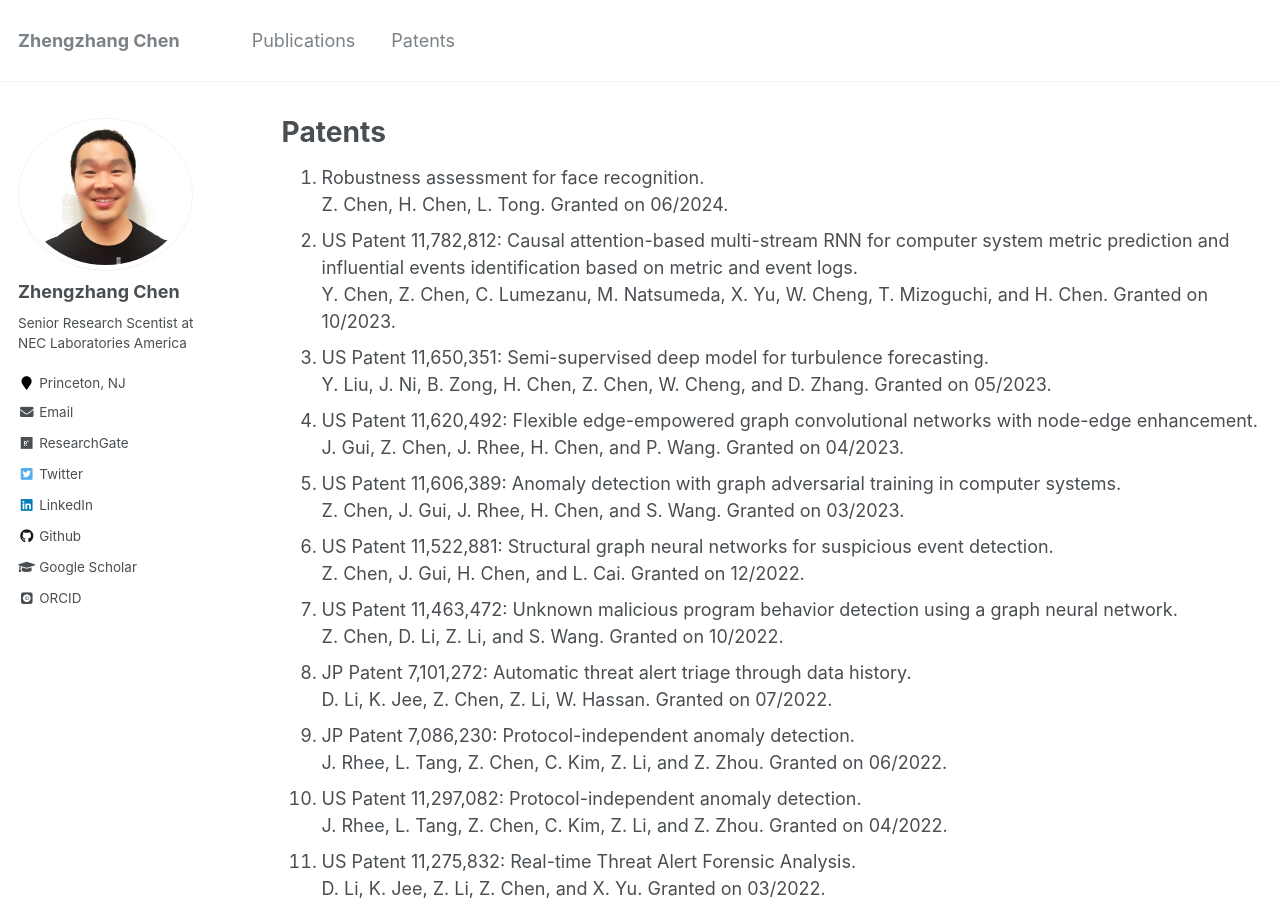
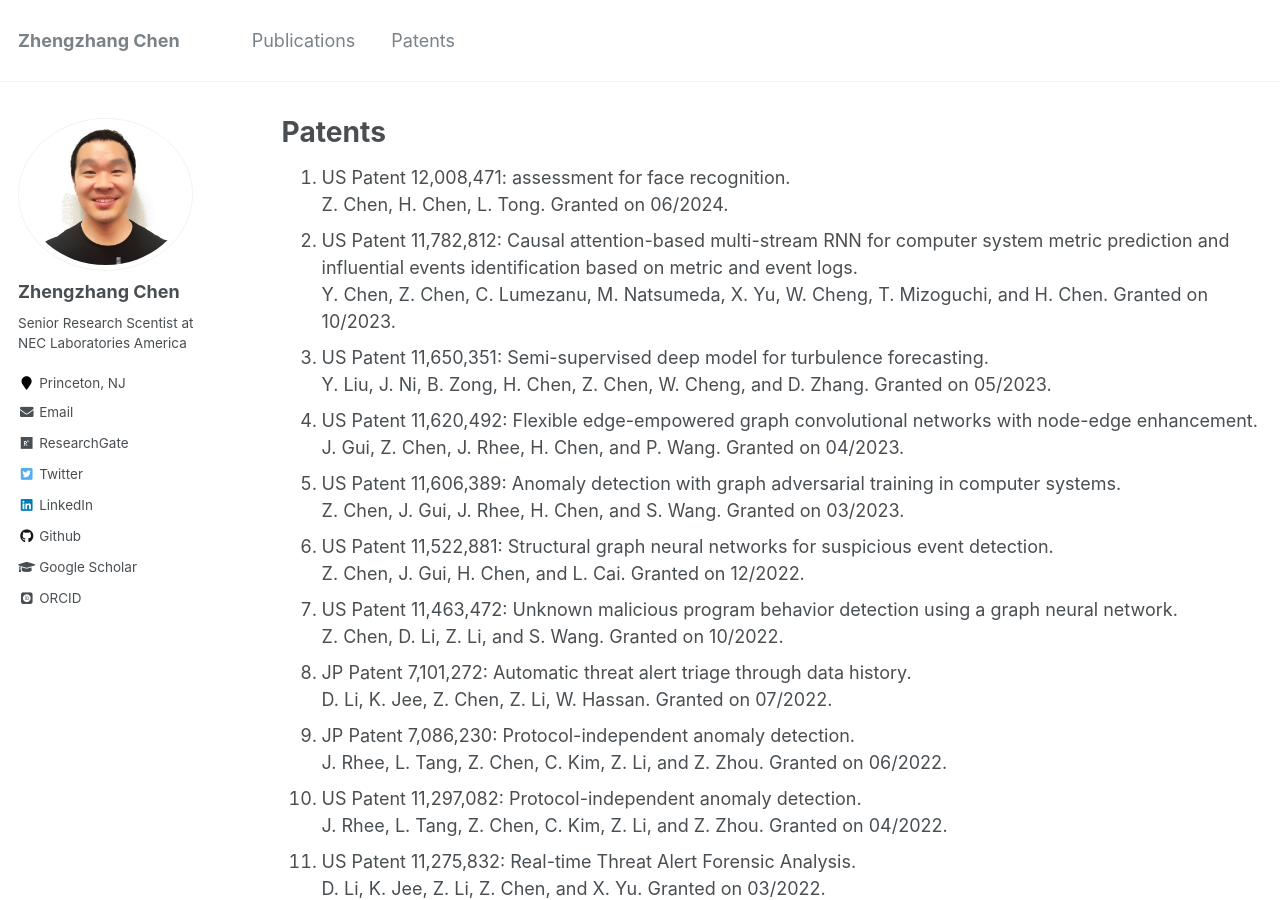
Before and after one commit to zhengzhangchen/zhengzhangchen.github.io, a Jekyll site: the page built from _pages/portfolio.md, in a window 1280 px wide and 900 px high. Built offline with Jekyll 4.4.1, drawn with Linux system fonts in a browser that asks for light colours; some web fonts are replaced.

Commit message:
Update portfolio.md

```diff
--- a/_pages/portfolio.md
+++ b/_pages/portfolio.md
@@ -5,7 +5,7 @@ permalink: /portfolio/
 author_profile: true
 ---
 
-1. Robustness assessment for face recognition. <br> Z. Chen, H. Chen, L. Tong. Granted on 06/2024.
+1. US Patent 12,008,471: assessment for face recognition. <br> Z. Chen, H. Chen, L. Tong. Granted on 06/2024.
 1. US Patent 11,782,812: Causal attention-based multi-stream RNN for computer system metric prediction and influential events identification based on metric and event logs. <br> Y. Chen, Z. Chen, C. Lumezanu, M. Natsumeda, X. Yu, W. Cheng, T. Mizoguchi, and H. Chen. Granted on 10/2023.
 1. US Patent 11,650,351: Semi-supervised deep model for turbulence forecasting. <br> Y. Liu, J. Ni, B. Zong, H. Chen, Z. Chen, W. Cheng, and D. Zhang. Granted on 05/2023.
 1. US Patent 11,620,492: Flexible edge-empowered graph convolutional networks with node-edge enhancement. <br> J. Gui, Z. Chen, J. Rhee, H. Chen, and P. Wang. Granted on 04/2023.
```
